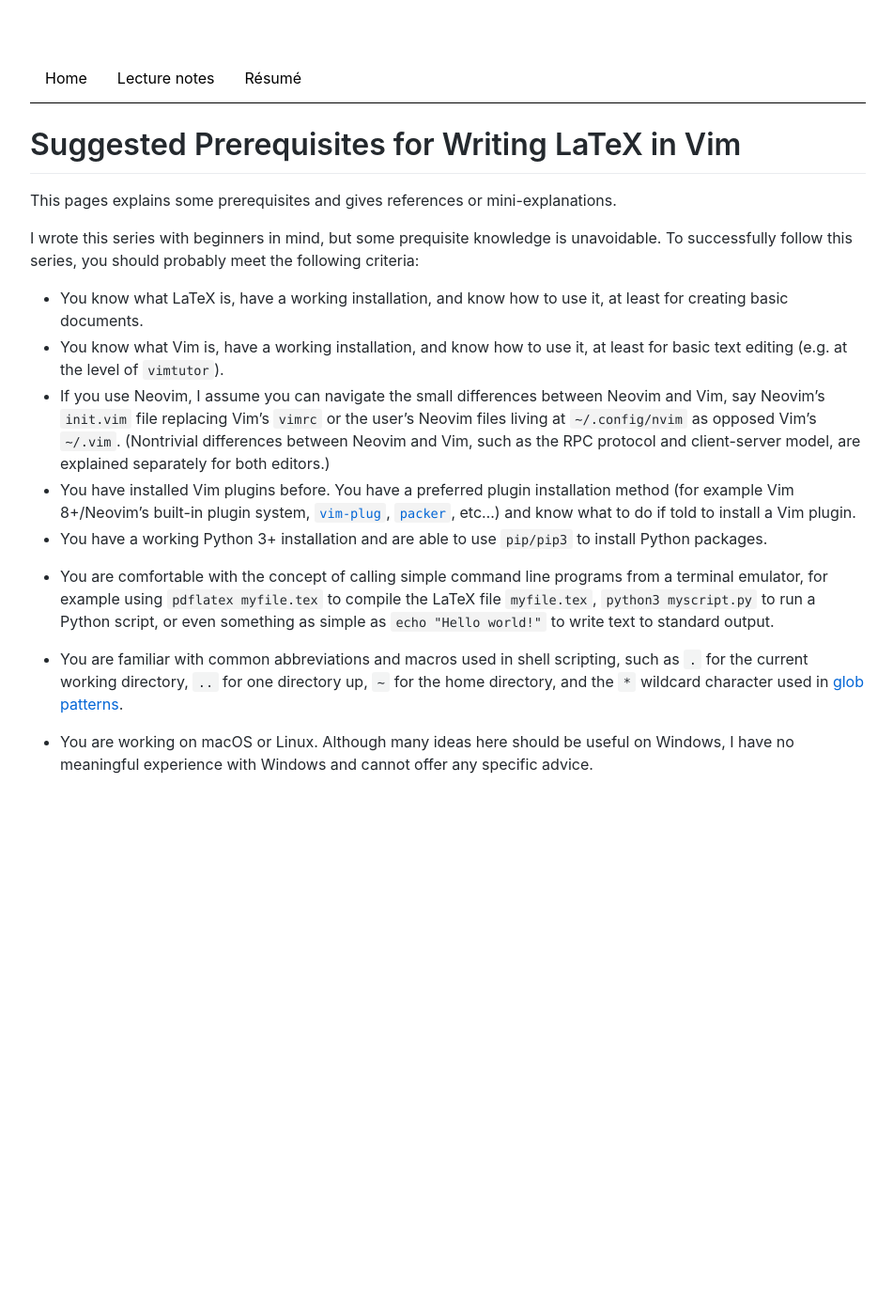
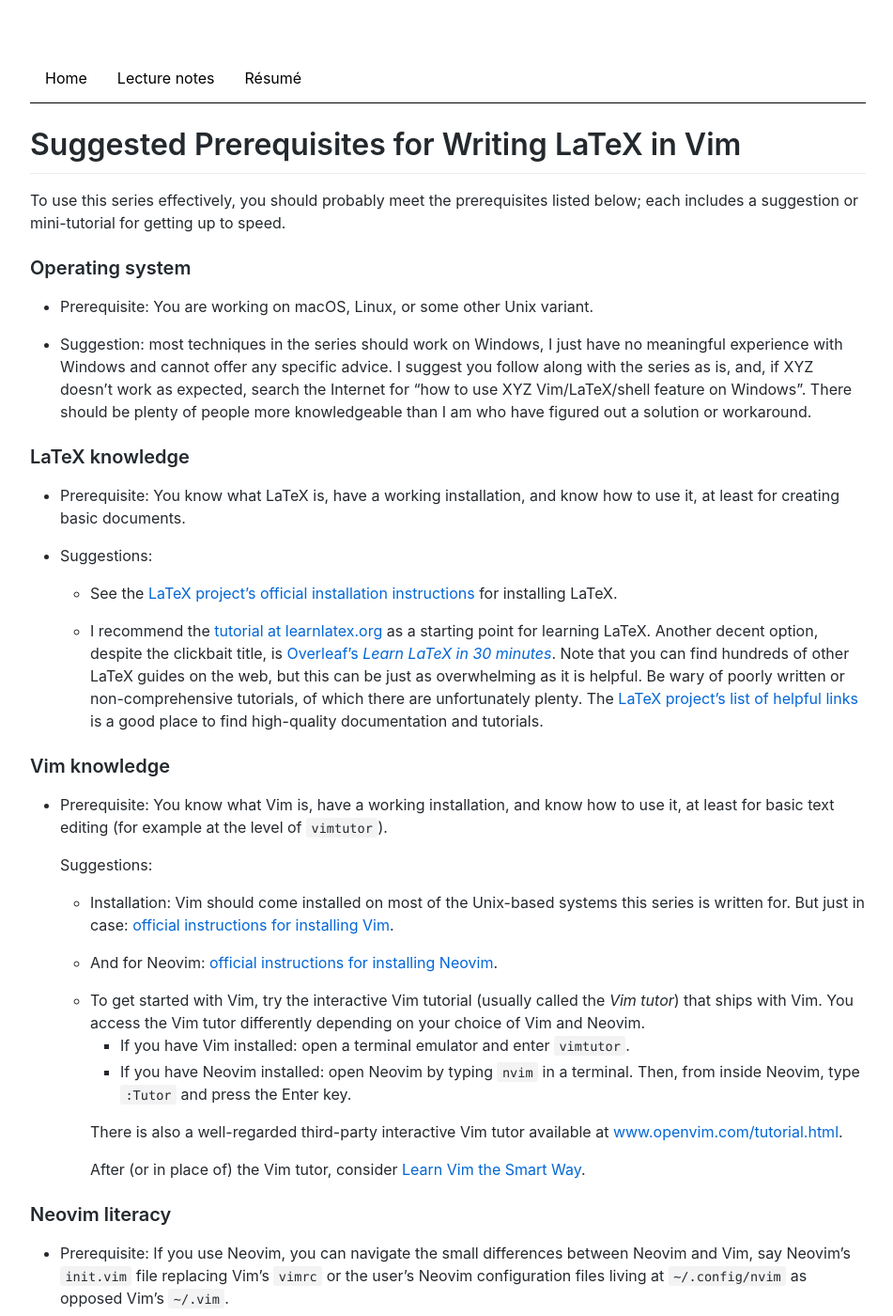
Before and after one commit to ejmastnak/ejmastnak.github.io, a Jekyll site: the page built from tutorials/vim-latex/prerequisites.md, in a window 1280 px wide and 1400 px high. Shown: the whole window at 94% size, without its empty margins (163-1114 px from the left). Built offline with Jekyll 4.4.1, drawn with Linux system fonts in a browser that asks for light colours; some of the changed text lies outside the part shown.

Commit message:
Add to prerequisites (links stopped working!)
After this commit internal links e.g. between intro.md and
prerequisites.md stopped working and `bundle exec jekyll serve` failed
with errors about non-existing paths.
So this is a commit just as much intended for me to be able to switch to
a previous commit when links where working and try to debugg what
happened.

````diff
--- a/tutorials/vim-latex/prerequisites.md
+++ b/tutorials/vim-latex/prerequisites.md
@@ -3,17 +3,88 @@ title: Prerequisites for Writing LaTeX in Vim
 ---
 # Suggested Prerequisites for Writing LaTeX in Vim
 
-This pages explains some prerequisites and gives references or mini-explanations.
+To use this series effectively, you should probably meet the prerequisites listed below; each includes a suggestion or mini-tutorial for getting up to speed.
 
-I wrote this series with beginners in mind, but some prequisite knowledge is unavoidable. To successfully follow this series, you should probably meet the following criteria:
+### Operating system
+- Prerequisite: You are working on macOS, Linux, or some other Unix variant.
 
-- You know what LaTeX is, have a working installation, and know how to use it, at least for creating basic documents.
-- You know what Vim is, have a working installation, and know how to use it, at least for basic text editing (e.g. at the level of `vimtutor`).
-- If you use Neovim, I assume you can navigate the small differences between Neovim and Vim, say Neovim's `init.vim` file replacing Vim's `vimrc` or the user's Neovim files living at `~/.config/nvim` as opposed Vim's `~/.vim`. (Nontrivial differences between Neovim and Vim, such as the RPC protocol and client-server model, are explained separately for both editors.)
-- You have installed Vim plugins before. You have a preferred plugin installation method (for example Vim 8+/Neovim's built-in plugin system, [`vim-plug`](https://github.com/junegunn/vim-plug), [`packer`](https://github.com/wbthomason/packer.nvim), etc...) and know what to do if told to install a Vim plugin.
+- Suggestion: most techniques in the series should work on Windows, I just have no meaningful experience with Windows and cannot offer any specific advice.
+  I suggest you follow along with the series as is, and, if XYZ doesn't work as expected, search the Internet for "how to use XYZ Vim/LaTeX/shell feature on Windows".
+  There should be plenty of people more knowledgeable than I am who have figured out a solution or workaround.
+
+### LaTeX knowledge
+- Prerequisite: You know what LaTeX is, have a working installation, and know how to use it, at least for creating basic documents.
+
+- Suggestions:
+  - See the [LaTeX project's official installation instructions](https://www.latex-project.org/get/) for installing LaTeX.
+
+  - I recommend the [tutorial at learnlatex.org](https://www.learnlatex.org/en/) as a starting point for learning LaTeX.
+    Another decent option, despite the clickbait title, is [Overleaf's *Learn LaTeX in 30 minutes*](https://www.overleaf.com/learn/latex/Learn_LaTeX_in_30_minutes).
+    Note that you can find hundreds of other LaTeX guides on the web, but this can be just as overwhelming as it is helpful.
+  Be wary of poorly written or non-comprehensive tutorials, of which there are unfortunately plenty.
+  The [LaTeX project's list of helpful links](https://www.latex-project.org/help/links/) is a good place to find high-quality documentation and tutorials.
+
+
+### Vim knowledge
+- Prerequisite: You know what Vim is, have a working installation, and know how to use it, at least for basic text editing (for example at the level of `vimtutor`).
+
+  Suggestions:
+  - Installation: Vim should come installed on most of the Unix-based systems this series is written for.
+    But just in case: [official instructions for installing Vim](https://github.com/vim/vim#installation).
+  - And for Neovim: [official instructions for installing Neovim](https://github.com/neovim/neovim/wiki/Installing-Neovim).
+    <!-- If you are choosing between Vim and Neovim specifically for the purposes of this series. -->
+
+  - To get started with Vim, try the interactive Vim tutorial (usually called the *Vim tutor*) that ships with Vim.
+  You access the Vim tutor differently depending on your choice of Vim and Neovim.
+    - If you have Vim installed: open a terminal emulator and enter `vimtutor`.
+    - If you have Neovim installed: open Neovim by typing `nvim` in a terminal.
+      Then, from inside Neovim, type `:Tutor` and press the Enter key.
+
+    There is also a well-regarded third-party interactive Vim tutor available at [www.openvim.com/tutorial.html](https://www.openvim.com/tutorial.html).
+
+    After (or in place of) the Vim tutor, consider [Learn Vim the Smart Way](https://github.com/iggredible/Learn-Vim).
+
+### Neovim literacy
+- Prerequisite: If you use Neovim, you can navigate the small differences between Neovim and Vim, say Neovim's `init.vim` file replacing Vim's `vimrc` or the user's Neovim configuration files living at `~/.config/nvim` as opposed Vim's `~/.vim`.
+  <!-- (Nontrivial differences between Neovim and Vim, such as the RPC protocol and client-server model, are explained separately for both editors.) -->
+
+- Suggestion: read through Neovim's `:help vim-differences`.
+
+### Vim plugins
+- Prerequisite: You have installed Vim plugins before.
+  You have a preferred plugin installation method (for example Vim 8+/Neovim's built-in plugin system, [`vim-plug`](https://github.com/junegunn/vim-plug), [`packer`](https://github.com/wbthomason/packer.nvim), etc...) and will know what to do when told to install a Vim plugin.
+
+  Suggestions:
+  - If want to outsource you plugin management to an external program, use `vim-plug`.
+  The [`vim-plug` GitHub page](https://github.com/junegunn/vim-plug) contains everything you need to get started.
+  - If you prefer to manage your plugins yourself, use Vim/Neovim's built-in plugin management system.
+  The relevant documentation lives at `:help packages` but is unnecessarily complicated for a beginner's purposes.
+  When getting started, it is enough to perform the following three levels of directory creation:
+  1. Create the folder `pack` inside your root Vim configuration folder (i.e. create `~/.vim/pack/` if using Vim and `~/.config/nvim/pack/` if using Neovim)
+  1. Inside `pack/`, create an arbitrary number of directories used to organize your plugins by category (e.g. `pack/global/`, `pack/file-specific/`, etc...).
+     These names can be anything you like and give you the freedom to organize your plugins as you see fit.
+     You probably just want to start with one plugin directory, e.g. `pack/plugins/`, and create more if needed as you plugin collection grows.
+  1. Inside each of the organizational directories inside `pack/`, create a directory named `start/` (you will end up with e.g. `pack/plugins/start/`)
+  1. Clone a plugin repository from GitHub into a `start/` directory.
+     An example file structure might read...
+     ```sh
+     ~/.vim/
+     └── pack/
+         └── plugins/
+             └── start/
+                 ├── vimtex/
+                 ├── ultisnips/
+                 └── vim-dispatch/
+     ```
+     The contents of the `vimtex`, `ultisnips`, and `vim-dispatch` directories would then be automatically loaded whenever Vim starts up.
+
+### Python 3 installation
 - You have a working Python 3+ installation and are able to use `pip/pip3` to install Python packages.
+
+### Command line usage
 - You are comfortable with the concept of calling simple command line programs from a terminal emulator, for example using `pdflatex myfile.tex` to compile the LaTeX file `myfile.tex`, `python3 myscript.py` to run a Python script, or even something as simple as `echo "Hello world!"` to write text to standard output.
 
+  <!-- https://www.shellscript.sh/index.html -->
+
+### Shell scripting lingo
 - You are familiar with common abbreviations and macros used in shell scripting, such as `.` for the current working directory, `..` for one directory up, `~` for the home directory, and the `*` wildcard character used in [glob patterns](https://en.wikipedia.org/wiki/Glob_(programming)).
-
-- You are working on macOS or Linux. Although many ideas here should be useful on Windows, I have no meaningful experience with Windows and cannot offer any specific advice.
````
Also changed, not shown: tutorials/vim-latex/intro.md (+6 -4 lines).
